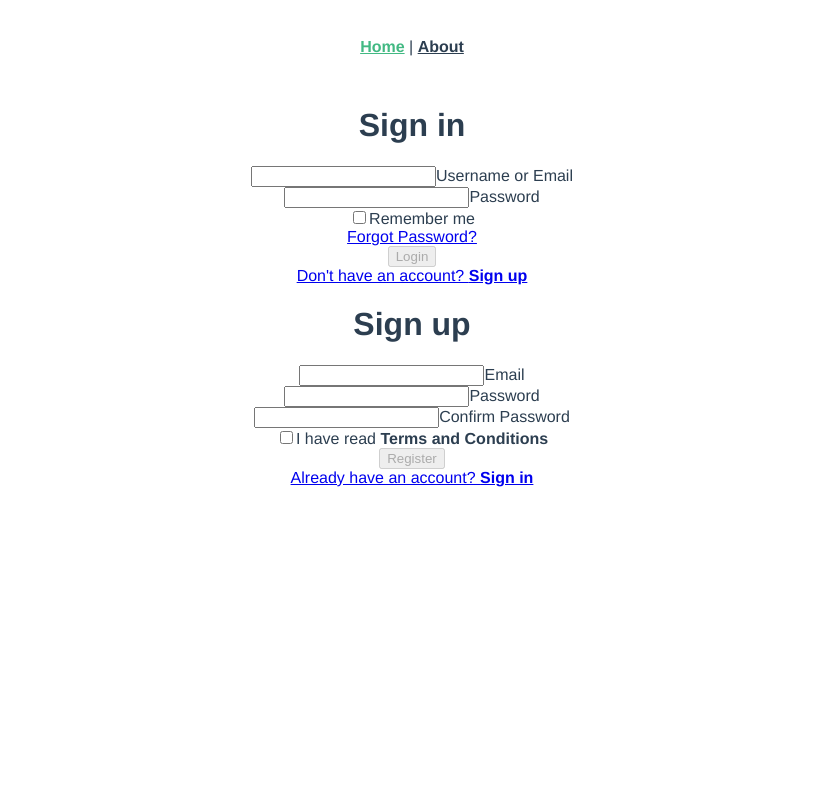
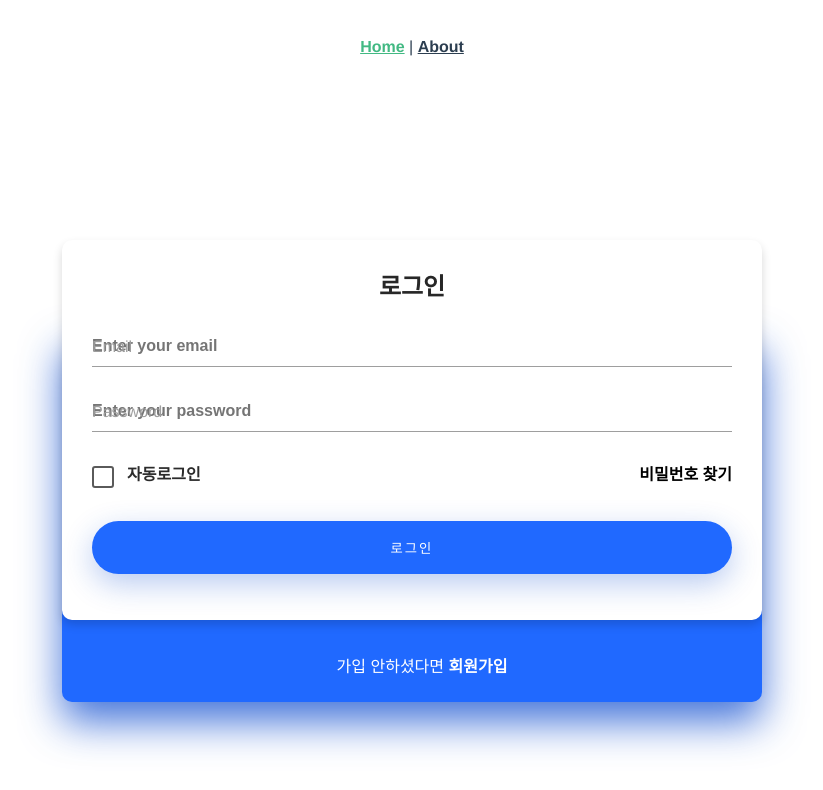
Before and after one commit to JINYEONG0402/movie.github.io, a Vue app: page / in a window 1280 px wide. Shown: the top 790 px of the page, without its empty margins (228-1051 px from the left). Built offline with nearby package versions, Linux system fonts and the light colour scheme.

Commit message:
login page2

```diff
--- a/src/App.vue
+++ b/src/App.vue
@@ -5,6 +5,12 @@
   </nav>
   <router-view />
 </template>
+
+<script>
+export default {
+  name: "App",
+};
+</script>
 
 <style>
 #app {
--- a/src/components/Home.vue
+++ b/src/components/Home.vue
@@ -1,45 +1,69 @@
 <template>
-  <div class="home">
+  <div>
     <h1>Popular Movies</h1>
-    <div class="movie-list">
-      <div v-for="movie in movies" :key="movie.id" class="movie-item">
-        <img :src="getImageUrl(movie.poster_path)" alt="" />
-        <h3>{{ movie.title }}</h3>
-        <router-link :to="`/movie/${movie.id}`">View Details</router-link>
+    <div v-if="movies.length">
+      <div v-for="movie in movies" :key="movie.id" class="movie">
+        <img
+          :src="`https://image.tmdb.org/t/p/w500${movie.poster_path}`"
+          :alt="movie.title"
+        />
+        <p>{{ movie.title }}</p>
       </div>
     </div>
+    <p v-else>Loading movies...</p>
   </div>
 </template>
 
 <script lang="ts">
 import { defineComponent, ref, onMounted } from "vue";
-import { fetchMovies } from "@/api/tmdb";
+import axios from "axios";
 
 export default defineComponent({
   name: "HomePage",
-  setup() {
+  props: {
+    apiKey: {
+      type: String,
+      required: true,
+    },
+  },
+  setup(props) {
     const movies = ref([]);
 
-    const getImageUrl = (path: string) =>
-      `https://image.tmdb.org/t/p/w500${path}`;
+    const loadMovies = async () => {
+      try {
+        const response = await axios.get(
+          "https://api.themoviedb.org/3/movie/popular",
+          {
+            params: {
+              api_key: props.apiKey, // Use the passed API key
+            },
+          }
+        );
+        movies.value = response.data.results;
+      } catch (error) {
+        console.error("Failed to fetch movies:", error);
+        alert("영화 데이터를 불러올 수 없습니다. API 키를 확인하세요.");
+      }
+    };
 
-    onMounted(async () => {
-      const data = await fetchMovies("/movie/popular");
-      movies.value = data.results;
+    onMounted(() => {
+      loadMovies();
     });
 
-    return { movies, getImageUrl };
+    return { movies };
   },
 });
 </script>
 
 <style scoped>
-.movie-list {
-  display: flex;
-  flex-wrap: wrap;
-}
-.movie-item {
+.movie {
   margin: 10px;
+  display: inline-block;
   text-align: center;
 }
+.movie img {
+  width: 200px;
+  height: auto;
+  border-radius: 10px;
+}
 </style>
--- a/src/components/Login.vue
+++ b/src/components/Login.vue
@@ -5,7 +5,7 @@
         <!-- Login Form -->
         <div :class="{ card: true, hidden: !isLoginVisible }" id="login">
           <form @submit.prevent="handleLogin">
-            <h1>Sign in</h1>
+            <h1>로그인</h1>
             <div class="input" :class="{ active: isEmailFocused || email }">
               <input
                 id="email"
@@ -13,8 +13,9 @@
                 v-model="email"
                 @focus="focusInput('email')"
                 @blur="blurInput('email')"
+                placeholder="Enter your email"
               />
-              <label for="email">Username or Email</label>
+              <label for="email">Email</label>
             </div>
             <div
               class="input"
@@ -26,31 +27,33 @@
                 v-model="password"
                 @focus="focusInput('password')"
                 @blur="blurInput('password')"
+                placeholder="Enter your password"
               />
               <label for="password">Password</label>
             </div>
             <div class="checkbox remember">
               <input type="checkbox" id="remember" v-model="rememberMe" />
-              <label for="remember" class="read-text">Remember me</label>
+              <label for="remember" class="read-text">자동로그인</label>
             </div>
             <div class="checkbox forgot">
-              <a href="#">Forgot Password?</a>
+              <a href="#">비밀번호 찾기</a>
             </div>
-            <button :disabled="!isLoginFormValid">Login</button>
+            <button :disabled="!isLoginFormValid">로그인</button>
           </form>
           <a
             href="javascript:void(0)"
             class="account-check"
             @click="toggleCard"
           >
-            Don't have an account? <b>Sign up</b>
+            <span v-if="isLoginVisible">가입 안하셨다면 <b>회원가입</b></span>
+            <span v-else>가입하셨다면 <b>로그인</b></span>
           </a>
         </div>
 
         <!-- Register Form -->
         <div :class="{ card: true, hidden: isLoginVisible }" id="register">
           <form @submit.prevent="handleRegister">
-            <h1>Sign up</h1>
+            <h1>회원가입</h1>
             <div
               class="input"
               :class="{ active: isRegisterEmailFocused || registerEmail }"
@@ -61,6 +64,7 @@
                 v-model="registerEmail"
                 @focus="focusInput('registerEmail')"
                 @blur="blurInput('registerEmail')"
+                placeholder="Enter your email"
               />
               <label for="register-email">Email</label>
             </div>
@@ -74,6 +78,7 @@
                 v-model="registerPassword"
                 @focus="focusInput('registerPassword')"
                 @blur="blurInput('registerPassword')"
+                placeholder="Enter your password"
               />
               <label for="register-password">Password</label>
             </div>
@@ -87,23 +92,23 @@
                 v-model="confirmPassword"
                 @focus="focusInput('confirmPassword')"
                 @blur="blurInput('confirmPassword')"
+                placeholder="Confirm your password"
               />
-              <label for="confirm-password">Confirm Password</label>
+              <label for="confirm-password">Password 한번 더</label>
             </div>
             <div class="checkbox remember">
               <input type="checkbox" id="terms" v-model="acceptTerms" />
-              <label for="terms" class="read-text"
-                >I have read <b>Terms and Conditions</b></label
-              >
+              <label for="terms" class="read-text"><b>동의</b></label>
             </div>
-            <button :disabled="!isRegisterFormValid">Register</button>
+            <button :disabled="!isRegisterFormValid">가입완료</button>
           </form>
           <a
             href="javascript:void(0)"
             class="account-check"
             @click="toggleCard"
           >
-            Already have an account? <b>Sign in</b>
+            <span v-if="isLoginVisible">가입 안하셨다면 <b>회원가입</b></span>
+            <span v-else>가입하셨다면 <b>로그인</b></span>
           </a>
         </div>
       </div>
@@ -113,6 +118,7 @@
 
 <script lang="ts">
 import { computed, defineComponent, ref } from "vue";
+import router from "@/router";
 
 export default defineComponent({
   name: "LoginPage",
@@ -131,6 +137,9 @@ export default defineComponent({
     const isRegisterEmailFocused = ref(false);
     const isRegisterPasswordFocused = ref(false);
     const isConfirmPasswordFocused = ref(false);
+
+    // User storage (simulating a database)
+    const registeredUsers = ref<{ email: string; password: string }[]>([]);
 
     // Computed properties for form validation
     const isLoginFormValid = computed(() => email.value && password.value);
@@ -188,20 +197,28 @@ export default defineComponent({
       }
     };
 
-    const handleLogin = () => {
-      console.log("Login submitted:", {
-        email: email.value,
-        password: password.value,
-      });
-      // Perform login logic here
+    const handleRegister = () => {
+      if (isRegisterFormValid.value) {
+        // Save user data
+        registeredUsers.value.push({
+          email: registerEmail.value,
+          password: registerPassword.value,
+        });
+        alert("회원가입 완료! 로그인하세요.");
+        toggleCard();
+      } else {
+        alert("회원가입 정보를 정확히 입력하세요.");
+      }
     };
 
-    const handleRegister = () => {
-      console.log("Register submitted:", {
-        registerEmail: registerEmail.value,
-        registerPassword: registerPassword.value,
-      });
-      // Perform registration logic here
+    const handleLogin = () => {
+      // Example validation: Check if email and password are not empty
+      if (email.value && password.value) {
+        alert("로그인 성공!");
+        router.push({ name: "Home", params: { apiKey: password.value } });
+      } else {
+        alert("아이디와 비밀번호를 확인하세요.");
+      }
     };
 
     return {
@@ -223,13 +240,418 @@ export default defineComponent({
       toggleCard,
       focusInput,
       blurInput,
+      handleRegister,
       handleLogin,
-      handleRegister,
+      registeredUsers,
     };
   },
 });
 </script>
 
 <style scoped>
-/* Add your styles here */
+:root {
+  --container-start-x: -50%;
+  --container-end-x: -90%;
+  --container-start-y: -58%;
+  --container-end-y: -42%;
+  --container-start-color: #ececec;
+  --container-end-color: #100f0f;
+}
+
+.bg-image {
+  position: fixed;
+  top: 0;
+  left: 0;
+  right: 0;
+  bottom: 0;
+  background-image: url("https://images.unsplash.com/photo-1507041957456-9c397ce39c97?q=80&w=2574&auto=format&fit=crop&ixlib=rb-4.0.3&ixid=M3wxMjA3fDB8MHxwaG90by1wYWdlfHx8fGVufDB8fHx8fA%3D%3D");
+  background-size: cover;
+  background-position: center;
+}
+.bg-image::before {
+  content: "";
+  position: absolute;
+  top: 0;
+  left: 0;
+  right: 0;
+  bottom: 0;
+  background-color: rgba(27, 27, 27, 0.9);
+}
+
+a {
+  text-decoration: none;
+  margin: 0;
+  padding: 0;
+}
+
+.container {
+  height: 100svh;
+  width: 100svw;
+  position: absolute;
+  top: 0;
+  left: 0;
+  z-index: 1;
+  display: flex;
+  justify-content: center;
+  align-items: center;
+}
+
+#phone {
+  width: 50svw;
+  max-width: 80dvh;
+  max-height: 50dvh;
+  aspect-ratio: 3.35 / 4;
+  border-radius: min(2.5cqw, 2cqh);
+  text-align: center;
+  transition: all 0.5s cubic-bezier(0.68, -0.55, 0.265, 1.55);
+
+  position: absolute;
+  top: 50%;
+  left: 50%;
+  transform: translate(-50%, -50%);
+
+  display: flex;
+  flex-direction: column;
+  justify-content: flex-start;
+}
+
+@media (max-height: 600px) {
+  #phone {
+    transform: translate(-50%, -50%) scale(0.5); /* Scale down on small screens */
+  }
+}
+
+@media (max-height: 400px) {
+  #phone {
+    transform: translate(-50%, -50%) scale(0.3); /* Further scale down */
+  }
+}
+
+#content-wrapper {
+  width: 100%;
+  height: 100%;
+  margin: 0;
+  padding: 0;
+  position: relative;
+}
+
+input {
+  font-size: 1.2rem;
+  font-weight: 600;
+  color: #000;
+  background-color: transparent;
+  border: none;
+  outline: none;
+  width: 100%;
+  height: 2.5rem;
+  padding: 0;
+  margin: 0;
+}
+
+.read-text {
+  display: flex;
+  align-items: center;
+  justify-content: center;
+  text-indent: 10px; /* 원하는 들여쓰기 크기로 조정하세요 */
+  color: #2b2b2b !important;
+  font-weight: 900;
+}
+
+h1 {
+  font-size: 24px;
+  font-weight: 800;
+  text-align: center;
+  margin-top: 0;
+
+  color: #272727;
+}
+
+button {
+  display: block;
+  border-radius: 50px;
+  border: none;
+  width: 100%;
+  background-color: #2069ff;
+  color: #fff;
+  padding: 17px;
+  text-transform: uppercase;
+  letter-spacing: 2px;
+  box-shadow: 0 10px 30px rgba(23, 83, 209, 0.3);
+  transition: all 0.2s ease;
+}
+
+button:hover {
+  box-shadow: 0 2px 10px rgba(23, 83, 209, 0.4);
+}
+
+.input {
+  position: relative;
+  margin-top: 1.5rem;
+}
+
+.line-active {
+  border-bottom: 1px solid #2069ff !important;
+  box-shadow: 0 1px 0 #2069ff !important;
+}
+
+.input input {
+  background-color: transparent;
+  border: none;
+  border-bottom: 1px solid #9e9e9e;
+  border-radius: 0;
+  outline: none;
+  height: 2.5rem;
+  width: 100%;
+  font-size: 1rem;
+  padding: 0;
+  -webkit-box-shadow: none;
+  box-shadow: none;
+  box-sizing: content-box;
+  transition: all 0.3s ease;
+}
+
+.input label {
+  color: #9e9e9e;
+  position: absolute;
+  top: 0;
+  left: 0;
+  height: 100%;
+  font-size: 1rem;
+  cursor: text;
+  transition: transform 0.2s ease-out;
+  transform-origin: 0 100%;
+  text-align: initial;
+  transform: translateY(12px);
+  pointer-events: none;
+}
+
+.label-active {
+  transform: translateY(-14px) scale(0.8) !important;
+  transform-origin: 0 0 !important;
+}
+
+.label-blue {
+  color: #2069ff !important;
+}
+
+[type="checkbox"]:not(:checked),
+[type="checkbox"]:checked {
+  position: absolute;
+  opacity: 0;
+  pointer-events: none;
+}
+
+[type="checkbox"] + label {
+  position: relative;
+  padding-left: 25px;
+  cursor: pointer;
+  display: inline-block;
+  height: 25px;
+  line-height: 22px;
+  font-size: 1rem;
+  user-select: none;
+}
+
+[type="checkbox"] + label:before,
+[type="checkbox"]:not(.filled-in) + label:after {
+  content: "";
+  position: absolute;
+  top: 0;
+  left: 0;
+  width: 18px;
+  height: 18px;
+  z-index: 0;
+  border: 2px solid #5a5a5a;
+  border-radius: 3px;
+  margin-top: 2px;
+  transition: 0.2s;
+}
+
+[type="checkbox"]:not(.filled-in) + label:after {
+  border: 0;
+  transform: scale(0);
+}
+
+[type="checkbox"]:checked + label:before {
+  top: -4px;
+  left: -5px;
+  width: 12px;
+  height: 22px;
+  border-top: 2px solid transparent;
+  border-left: 2px solid transparent;
+  border-right: 2px solid #2069ff;
+  border-bottom: 2px solid #2069ff;
+  transform: rotate(40deg);
+  backface-visibility: hidden;
+  transform-origin: 100% 100%;
+  border-radius: 1px;
+}
+
+.checkbox {
+  margin-top: 2rem;
+  display: block;
+  margin-bottom: 2rem;
+}
+
+.remember {
+  float: left;
+}
+
+.forgot {
+  float: right;
+}
+
+.forgot a {
+  text-decoration: none;
+  color: #000;
+  font-weight: 900;
+  line-height: 22px;
+}
+
+.card {
+  border-radius: 10px;
+  width: 100%;
+  max-width: 800px;
+  position: absolute;
+  background-color: white;
+  padding: 27px 30px 46px 30px;
+  box-shadow: 0 5px 10px rgba(0, 0, 0, 0.16);
+  transition: all 0.4s 0.1s ease;
+
+  top: 50%;
+
+  left: 50%;
+  transform: translateX(-50%);
+}
+
+.card form {
+  transform: translateX(0px);
+  transition: all 0.3s 0.4s ease;
+}
+
+#login {
+  z-index: 2;
+  top: 5svh;
+}
+
+#register {
+  z-index: 2;
+  top: 5svh;
+}
+
+.account-check {
+  width: 100%;
+  text-align: center;
+  position: absolute;
+  bottom: 15px;
+  left: 0;
+  opacity: 0;
+  text-decoration: none;
+  visibility: hidden;
+  color: #fff;
+  padding: 10px;
+  transition: all 0.2s ease;
+}
+
+.account-check:active {
+  color: #000;
+  transform: translateY(2px);
+}
+
+#register.hidden {
+  top: calc(5svh + 90px) !important;
+  z-index: 1;
+}
+
+#login.hidden {
+  top: calc(5svh + 220px) !important;
+  z-index: 1;
+}
+
+.card.hidden {
+  background-color: #2069ff;
+  box-shadow: 0 20px 40px rgba(23, 83, 209, 0.8);
+  padding: 0 30px 0 30px;
+}
+
+#register.hidden form {
+  transform: translateX(20px);
+}
+
+#login.hidden form {
+  transform: translateX(-20px);
+}
+
+.hidden form {
+  opacity: 0;
+  transition: all 0.3s ease;
+}
+
+.hidden .account-check {
+  opacity: 1;
+  visibility: visible;
+  z-index: 2;
+  transition: all 0.2s ease;
+}
+
+.register-swap {
+  animation: register-swap 0.5s ease forwards;
+}
+
+.login-swap {
+  animation: login-swap 0.5s ease forwards;
+}
+
+.active > label {
+  color: rgba(0, 0, 0, 0);
+}
+
+@keyframes register-swap {
+  0% {
+    transform: translate(0%, 0%);
+  }
+  50% {
+    transform: translate(30%, 0%);
+  }
+  0% {
+    transform: translate(0%, 0%);
+  }
+}
+
+@keyframes login-swap {
+  0% {
+    transform: translate(0%, 0%);
+  }
+  50% {
+    transform: translate(-70%, 0%);
+  }
+  0% {
+    transform: translate(0%, 0%);
+  }
+}
+
+@media (max-width: 768px) {
+  #phone {
+    width: 70%;
+    transform: translate(-50%, -70%) scale(1); /* Scale down on small screens */
+  }
+
+  #login {
+    top: -2svh !important;
+  }
+
+  #register {
+    top: -2svh !important;
+  }
+
+  #register.hidden {
+    top: calc(5svh + 90px) !important;
+    z-index: 1;
+  }
+
+  #login.hidden {
+    top: calc(5svh + 90px) !important;
+    z-index: 1;
+  }
+}
 </style>
--- a/src/router/index.ts
+++ b/src/router/index.ts
@@ -7,7 +7,7 @@ import SearchResults from "../components/SearchResults.vue";
 // 라우트 설정
 const routes = [
   { path: "/", name: "Login", component: Login },
-  { path: "/home", name: "Home", component: Home },
+  { path: "/home", name: "Home", component: Home, props: true },
   { path: "/movie/:id", name: "MovieDetail", component: MovieDetail },
   { path: "/search", name: "SearchResults", component: SearchResults },
 ];
```
